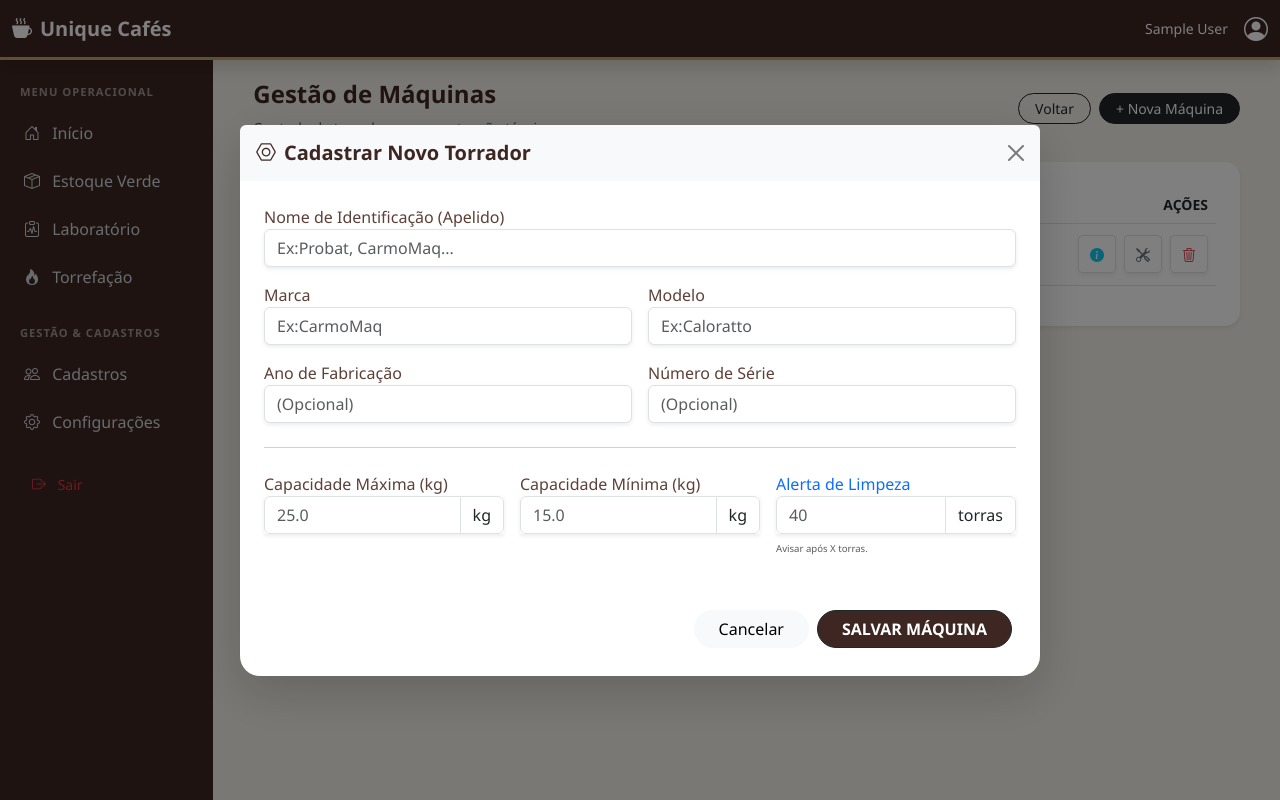
After one commit to JoseVagnerPJ/CoffeeSystem, a Laravel app: page /machines in a window 1280 px wide, after a click on "+ Nova Máquina". The commit adds this page. Run offline with Laravel 8, Linux system fonts and the light colour scheme; a user stored in the database is signed in; tables that the repository leaves empty hold one stand-in row (values such as "Sample post").

Commit message:
Criação do cadastro de máquinas

```diff
--- /dev/null
+++ b/app/Http/Controllers/MachineController.php
@@ -0,0 +1,91 @@
+<?php
+
+namespace App\Http\Controllers;
+
+use Illuminate\Http\Request;
+use App\Models\Machine;
+use App\Models\MachineMaintenance;
+
+class MachineController extends Controller
+{
+    /**
+     * Lista todas as máquinas ativas e seus históricos de manutenção.
+     */
+    public function index()
+    {
+        // Carregamos as máquinas ativas ordenadas por nome
+        // O "with" traz as manutenções ordenadas pela data mais recente (Timeline)
+        $machines = Machine::with(['maintenances' => function ($query) {
+            $query->orderBy('maintenance_date', 'desc');
+        }])
+        ->where('is_active', true)
+        ->orderBy('name')
+        ->get();
+
+        return view('machines.index', compact('machines'));
+    }
+
+    /**
+     * Salva o cadastro de uma nova máquina.
+     */
+    public function store(Request $request)
+    {
+        $request->validate([
+            'name' => 'required|string|max:255',
+            'brand' => 'required|string|max:255',
+            'model' => 'required|string|max:255',
+            'max_capacity' => 'required|numeric',
+            'min_capacity' => 'required|numeric',
+            'cleaning_threshold' => 'required|integer',
+        ]);
+
+        Machine::create([
+            'name'               => $request->name,
+            'brand'              => $request->brand,
+            'model'              => $request->model,
+            'year'               => $request->year,
+            'serial_number'      => $request->serial_number,
+            'max_capacity'       => $request->max_capacity,
+            'min_capacity'       => $request->min_capacity,
+            'cleaning_threshold' => $request->cleaning_threshold,
+            'current_roasts'     => 0, // Inicia zerada
+            'is_active'          => true,
+        ]);
+
+        return redirect()->back()->with('success', 'Máquina cadastrada com sucesso!');
+    }
+
+    /**
+     * Inativa a máquina (Exclusão Lógica).
+     * Mantemos os dados no banco para rastreabilidade de torras antigas.
+     */
+    public function inactivate($id)
+    {
+        $machine = Machine::findOrFail($id);
+        $machine->update(['is_active' => false]);
+
+        return redirect()->back()->with('success', 'Máquina inativada do sistema.');
+    }
+
+    /**
+     * Registra uma nova manutenção técnica no histórico da máquina.
+     */
+    public function storeMaintenance(Request $request, $id)
+    {
+        $request->validate([
+            'maintenance_date' => 'required|date',
+            'provider'         => 'required|string|max:255',
+            'description'      => 'required|string',
+        ]);
+
+        MachineMaintenance::create([
+            'machine_id'             => $id,
+            'maintenance_date'       => $request->maintenance_date,
+            'provider'              => $request->provider,
+            'description'            => $request->description,
+            'next_maintenance_date'  => $request->next_maintenance_date,
+        ]);
+
+        return redirect()->back()->with('success', 'Manutenção técnica registrada no histórico!');
+    }
+}
--- /dev/null
+++ b/app/Models/Machine.php
@@ -0,0 +1,33 @@
+<?php
+
+namespace App\Models;
+
+use Illuminate\Database\Eloquent\Factories\HasFactory;
+use Illuminate\Database\Eloquent\Model;
+
+class Machine extends Model
+{
+    use HasFactory;
+
+    // Campos que podem ser preenchidos em massa
+    protected $fillable = [
+        'name',
+        'brand',
+        'model',
+        'year',
+        'serial_number',
+        'max_capacity',
+        'min_capacity',
+        'cleaning_threshold',
+        'current_roasts',
+        'is_active'
+    ];
+
+    /**
+     * Relacionamento: Uma máquina tem muitas manutenções.
+     */
+    public function maintenances()
+    {
+        return $this->hasMany(MachineMaintenance::class)->orderBy('maintenance_date', 'desc');
+    }
+}
--- /dev/null
+++ b/app/Models/MachineMaintenance.php
@@ -0,0 +1,27 @@
+<?php
+
+namespace App\Models;
+
+use Illuminate\Database\Eloquent\Factories\HasFactory;
+use Illuminate\Database\Eloquent\Model;
+
+class MachineMaintenance extends Model
+{
+    use HasFactory;
+
+    protected $fillable = [
+        'machine_id',
+        'maintenance_date',
+        'provider',
+        'description',
+        'next_maintenance_date'
+    ];
+
+    /**
+     * Relacionamento: Uma manutenção pertence a uma máquina.
+     */
+    public function machine()
+    {
+        return $this->belongsTo(Machine::class);
+    }
+}
--- a/resources/views/cadastros.blade.php
+++ b/resources/views/cadastros.blade.php
@@ -71,7 +71,7 @@
 
         {{-- Módulo: Máquinas --}}
         <div class="col-md-6 col-lg-3">
-            <a href="#" class="card card-modulo shadow-sm p-4 text-decoration-none text-center h-100">
+            <a href="{{ route('machines.index') }}" class="card card-modulo shadow-sm p-4 text-decoration-none text-center h-100">
                 <div class="d-flex justify-content-center">
                     <div class="icon-box">
                         <i class="bi bi-nut fs-1"></i>
--- /dev/null
+++ b/resources/views/machines/index.blade.php
@@ -0,0 +1,87 @@
+@extends('layouts.app')
+
+@section('content')
+<style>
+    .btn-action { width: 38px; height: 38px; display: flex; align-items: center; justify-content: center; padding: 0; transition: all 0.2s; }
+    .btn-action:hover { transform: translateY(-2px); }
+    .progress { height: 8px; border-radius: 10px; background-color: #eee; }
+
+    /* Estilo da Linha do Tempo (Timeline) */
+    .timeline-item { border-start: 2px solid #0dcaf2; position: relative; padding-left: 20px; padding-bottom: 20px; }
+    .timeline-marker { position: absolute; width: 12px; height: 12px; background: #0dcaf2; border-radius: 50%; left: -7px; top: 0; border: 2px solid #fff; }
+</style>
+
+<div class="fade-in px-3">
+    <div class="d-flex justify-content-between align-items-center mb-4">
+        <div>
+            <h2 class="h4 fw-bold" style="color: var(--coffee-brown);">Gestão de Máquinas</h2>
+            <p class="text-muted small mb-0">Controle de torradores e manutenção técnica.</p>
+        </div>
+        <div class="d-flex gap-2">
+            <a href="{{ route('cadastros') }}" class="btn btn-sm btn-outline-dark rounded-pill px-3">Voltar</a>
+            <button class="btn btn-sm btn-dark rounded-pill px-3" data-bs-toggle="modal" data-bs-target="#modalCreateMachine">+ Nova Máquina</button>
+        </div>
+    </div>
+
+    @if(session('success'))
+        <div class="alert alert-success border-0 shadow-sm py-2 mb-4 small animate-fade-in">
+            <i class="bi bi-check-circle-fill me-2"></i> {{ session('success') }}
+        </div>
+    @endif
+
+    <div class="card border-0 shadow-sm p-4" style="border-radius: 15px;">
+        <div class="table-responsive">
+            <table class="table align-middle">
+                <thead>
+                    <tr class="small text-muted text-uppercase">
+                        <th>Máquina / Modelo</th>
+                        <th>Capacidade</th>
+                        <th>Status de Limpeza</th>
+                        <th class="text-end">Ações</th>
+                    </tr>
+                </thead>
+                <tbody>
+                    @forelse($machines as $m)
+                    <tr>
+                        <td>
+                            <div class="fw-bold text-dark">{{ $m->name }}</div>
+                            <div class="small text-muted">{{ $m->brand }} {{ $m->model }}</div>
+                        </td>
+                        <td><span class="badge bg-light text-dark border fw-normal">{{ number_format($m->min_capacity, 1) }}kg - {{ number_format($m->max_capacity, 1) }}kg</span></td>
+                        <td style="width: 200px;">
+                            @php
+                                $percent = $m->cleaning_threshold > 0 ? ($m->current_roasts / $m->cleaning_threshold) * 100 : 0;
+                                $color = $percent > 80 ? 'bg-danger' : ($percent > 50 ? 'bg-warning' : 'bg-success');
+                            @endphp
+                            <div class="progress shadow-sm"><div class="progress-bar {{ $color }}" style="width: {{ $percent }}%"></div></div>
+                            <small class="text-muted" style="font-size: 0.65rem;">{{ $m->current_roasts }} / {{ $m->cleaning_threshold }} torras</small>
+                        </td>
+                        <td class="text-end">
+                            <div class="d-flex gap-2 justify-content-end">
+                                <button class="btn btn-sm btn-white border btn-action text-info shadow-sm" data-bs-toggle="modal" data-bs-target="#modalInfoMachine{{ $m->id }}"><i class="bi bi-info-circle-fill"></i></button>
+                                <button class="btn btn-sm btn-white border btn-action text-secondary shadow-sm" data-bs-toggle="modal" data-bs-target="#modalMaintenanceMachine{{ $m->id }}"><i class="bi bi-tools"></i></button>
+                                <form action="{{ route('machines.inactivate', $m->id) }}" method="POST" onsubmit="return confirm('Deseja inativar?')">
+                                    @csrf @method('PATCH')
+                                    <button type="submit" class="btn btn-sm btn-white border btn-action text-danger shadow-sm"><i class="bi bi-trash3"></i></button>
+                                </form>
+                            </div>
+                        </td>
+                    </tr>
+                    @empty
+                    <tr><td colspan="4" class="text-center py-5 text-muted">Nenhuma máquina cadastrada.</td></tr>
+                    @endforelse
+                </tbody>
+            </table>
+        </div>
+    </div>
+</div>
+
+{{-- MODAIS (FORA DA TABELA PARA EVITAR ERROS DE LAYOUT) --}}
+@include('machines.partials.modal_create')
+
+@foreach($machines as $m)
+    @include('machines.partials.modal_info', ['m' => $m])
+    @include('machines.partials.modal_maintenance', ['m' => $m])
+@endforeach
+
+@endsection
--- /dev/null
+++ b/resources/views/machines/partials/modal_create.blade.php
@@ -0,0 +1,68 @@
+<div class="modal fade" id="modalCreateMachine" tabindex="-1" aria-hidden="true">
+    <div class="modal-dialog modal-lg modal-dialog-centered">
+        <form action="{{ route('machines.store') }}" method="POST" class="modal-content border-0 shadow-lg" style="border-radius: 20px;">
+            @csrf
+            <div class="modal-header border-0 bg-light rounded-top">
+                <h5 class="fw-bold mb-0" style="color: var(--coffee-brown);"><i class="bi bi-nut me-2"></i>Cadastrar Novo Torrador</h5>
+                <button type="button" class="btn-close" data-bs-dismiss="modal"></button>
+            </div>
+            <div class="modal-body p-4">
+                <div class="row g-3">
+                    {{-- Identificação --}}
+                    <div class="col-md-12">
+                        <label class="info-label">Nome de Identificação (Apelido)</label>
+                        <input type="text" name="name" class="form-control shadow-sm" placeholder="Ex:Probat, CarmoMaq..." required>
+                    </div>
+                    <div class="col-md-6">
+                        <label class="info-label">Marca</label>
+                        <input type="text" name="brand" class="form-control shadow-sm" placeholder="Ex:CarmoMaq" required>
+                    </div>
+                    <div class="col-md-6">
+                        <label class="info-label">Modelo</label>
+                        <input type="text" name="model" class="form-control shadow-sm" placeholder="Ex:Caloratto" required>
+                    </div>
+
+                    {{-- Opcionais Técnicos --}}
+                    <div class="col-md-6">
+                        <label class="info-label">Ano de Fabricação</label>
+                        <input type="number" name="year" class="form-control shadow-sm" placeholder="(Opcional)">
+                    </div>
+                    <div class="col-md-6">
+                        <label class="info-label">Número de Série </label>
+                        <input type="text" name="serial_number" class="form-control shadow-sm" placeholder="(Opcional)">
+                    </div>
+
+                    <div class="col-12"><hr class="my-2 opacity-10"></div>
+
+                    {{-- Capacidades --}}
+                    <div class="col-md-4">
+                        <label class="info-label">Capacidade Máxima (kg)</label>
+                        <div class="input-group shadow-sm">
+                            <input type="number" step="0.1" name="max_capacity" class="form-control" placeholder="25.0" required>
+                            <span class="input-group-text bg-white">kg</span>
+                        </div>
+                    </div>
+                    <div class="col-md-4">
+                        <label class="info-label">Capacidade Mínima (kg)</label>
+                        <div class="input-group shadow-sm">
+                            <input type="number" step="0.1" name="min_capacity" class="form-control" placeholder="15.0" required>
+                            <span class="input-group-text bg-white">kg</span>
+                        </div>
+                    </div>
+                    <div class="col-md-4">
+                        <label class="info-label text-primary">Alerta de Limpeza</label>
+                        <div class="input-group shadow-sm">
+                            <input type="number" name="cleaning_threshold" class="form-control" placeholder="40" required>
+                            <span class="input-group-text bg-white">torras</span>
+                        </div>
+                        <small class="text-muted" style="font-size: 0.6rem;">Avisar após X torras.</small>
+                    </div>
+                </div>
+            </div>
+            <div class="modal-footer border-0 p-4">
+                <button type="button" class="btn btn-light rounded-pill px-4" data-bs-dismiss="modal">Cancelar</button>
+                <button type="submit" class="btn btn-dark rounded-pill px-4 fw-bold" style="background: var(--coffee-brown);">SALVAR MÁQUINA</button>
+            </div>
+        </form>
+    </div>
+</div>
--- /dev/null
+++ b/resources/views/machines/partials/modal_info.blade.php
@@ -0,0 +1,70 @@
+<div class="modal fade" id="modalInfoMachine{{ $m->id }}" tabindex="-1" aria-hidden="true">
+    <div class="modal-dialog modal-dialog-centered">
+        <div class="modal-content border-0 shadow-lg" style="border-radius: 20px;">
+            <div class="modal-header border-0 bg-light rounded-top p-4">
+                <h5 class="fw-bold mb-0 text-info"><i class="bi bi-info-circle-fill me-2"></i>Ficha Técnica</h5>
+                <button type="button" class="btn-close" data-bs-dismiss="modal"></button>
+            </div>
+            <div class="modal-body p-4">
+                {{-- Identificação do Equipamento --}}
+                <div class="mb-4">
+                    <span class="info-label">Equipamento</span>
+                    <h5 class="fw-bold mb-0">{{ $m->name }}</h5>
+                    <small class="text-muted">
+                        {{ $m->brand }} - {{ $m->model }}
+                        @if($m->year) <span class="ms-1">({{ $m->year }})</span> @endif
+                    </small>
+                </div>
+
+                {{-- Informações Técnicas em 3 Colunas --}}
+                <div class="row g-3 mb-4 text-center">
+                    <div class="col-4 border-end">
+                        <span class="info-label">Número de Série</span>
+                        <p class="small fw-bold mb-0 text-truncate" title="{{ $m->serial_number ?? 'Não informado' }}">
+                            {{ $m->serial_number ?? '---' }}
+                        </p>
+                    </div>
+                    <div class="col-4 border-end">
+                        <span class="info-label">Capacidade Mín.</span>
+                        <p class="small fw-bold mb-0 text-secondary">{{ number_format($m->min_capacity, 1) }} kg</p>
+                    </div>
+                    <div class="col-4">
+                        <span class="info-label">Capacidade Máx.</span>
+                        <p class="small fw-bold mb-0 text-primary">{{ number_format($m->max_capacity, 1) }} kg</p>
+                    </div>
+                </div>
+
+                <hr class="opacity-10">
+
+                {{-- Histórico de Manutenções --}}
+                <h6 class="fw-bold small mb-3 text-uppercase" style="font-size: 0.7rem; color: var(--coffee-brown);">Histórico de Manutenções</h6>
+                <div class="timeline-container px-2" style="max-height: 300px; overflow-y: auto;">
+                    @forelse($m->maintenances as $mt)
+                    <div class="timeline-item">
+                        <div class="timeline-marker"></div>
+                        <div class="small fw-bold">
+                            {{-- Data de Realização --}}
+                            {{ date('d/m/Y', strtotime($mt->maintenance_date)) }}
+
+                            {{-- Data Sugerida com Traço --}}
+                            @if($mt->next_maintenance_date)
+                                <span class="text-primary mx-1">—</span>
+                                <span class="text-primary" title="Próxima manutenção sugerida">
+                                    Próxima manutenção sugerida: {{ date('d/m/Y', strtotime($mt->next_maintenance_date)) }}
+                                </span>
+                            @endif
+                        </div>
+                        <div class="small text-muted fw-bold">{{ $mt->provider }}</div>
+                        <p class="small text-muted mb-0">{{ $mt->description }}</p>
+                    </div>
+                    @empty
+                        <p class="small text-muted italic text-center py-2">Nenhuma manutenção técnica registrada.</p>
+                    @endforelse
+                </div>
+            </div>
+            <div class="modal-footer border-0 p-4 pt-0">
+                <button type="button" class="btn btn-light w-100 rounded-pill fw-bold border" data-bs-dismiss="modal">FECHAR</button>
+            </div>
+        </div>
+    </div>
+</div>
--- /dev/null
+++ b/resources/views/machines/partials/modal_maintenance.blade.php
@@ -0,0 +1,37 @@
+<div class="modal fade" id="modalMaintenanceMachine{{ $m->id }}" tabindex="-1" aria-hidden="true">
+    <div class="modal-dialog modal-dialog-centered">
+        <div class="modal-content border-0 shadow-lg" style="border-radius: 20px;">
+            <div class="modal-header border-0 bg-light rounded-top p-4">
+                <h5 class="fw-bold mb-0 text-secondary"><i class="bi bi-tools me-2"></i>Registrar Manutenção Técnica</h5>
+                <button type="button" class="btn-close" data-bs-dismiss="modal"></button>
+            </div>
+            <form action="{{ route('machines.storeMaintenance', $m->id) }}" method="POST">
+                @csrf
+                <div class="modal-body p-4">
+                    <p class="small text-muted mb-4 text-uppercase fw-bold" style="font-size: 0.65rem;">Máquina: {{ $m->name }}</p>
+                    <div class="row g-3">
+                        <div class="col-md-6">
+                            <label class="info-label">Data da Manutenção</label>
+                            <input type="date" name="maintenance_date" class="form-control" value="{{ date('Y-m-d') }}" required>
+                        </div>
+                        <div class="col-md-6">
+                            <label class="info-label">Próxima Sugerida (Opcional)</label>
+                            <input type="date" name="next_maintenance_date" class="form-control">
+                        </div>
+                        <div class="col-12">
+                            <label class="info-label">Técnico / Empresa</label>
+                            <input type="text" name="provider" class="form-control" placeholder="Ex: Assistência Técnica Probat" required>
+                        </div>
+                        <div class="col-12">
+                            <label class="info-label">Descrição do Serviço</label>
+                            <textarea name="description" class="form-control" rows="3" required placeholder="O que foi feito?"></textarea>
+                        </div>
+                    </div>
+                </div>
+                <div class="modal-footer border-0 p-4 pt-0">
+                    <button type="submit" class="btn btn-dark w-100 rounded-pill fw-bold">REGISTRAR SERVIÇO</button>
+                </div>
+            </form>
+        </div>
+    </div>
+</div>
--- a/routes/web.php
+++ b/routes/web.php
@@ -4,6 +4,7 @@ use Illuminate\Support\Facades\Route;
 use App\Http\Controllers\DashboardController;
 use App\Http\Controllers\GreenCoffeeLotController;
 use App\Http\Controllers\SupplierController;
+use App\Http\Controllers\MachineController;
 
 /*
 |--------------------------------------------------------------------------
@@ -23,22 +24,13 @@ Route::middleware(['auth'])->group(function () {
     Route::get('/', [DashboardController::class, 'index'])->name('inicio');
 
     // --- MÓDULO: ESTOQUE VERDE ---
-    // Listagem de Lotes
     Route::get('/estoque', [GreenCoffeeLotController::class, 'index'])->name('estoque');
-    // Salvar Novo Lote (POST)
     Route::post('/estoque', [GreenCoffeeLotController::class, 'store'])->name('estoque.store');
-    // Deletar Lote (Delete)
     Route::delete('/estoque/{id}', [GreenCoffeeLotController::class, 'destroy'])->name('estoque.destroy');
-    // Capturar Lote (Sessão)
     Route::get('/estoque/capture/{id}', [GreenCoffeeLotController::class, 'capture'])->name('estoque.capture');
-    // Soltar Lote (Limpar Sessão)
     Route::get('/estoque/clear-capture', [GreenCoffeeLotController::class, 'clearCapture'])->name('estoque.clear-capture');
 
-
-    // --- DEMAIS MÓDULOS ---
-    Route::get('/laboratorio', [DashboardController::class, 'laboratorio'])->name('laboratorio');
-    Route::get('/torrefacao', [DashboardController::class, 'torrefacao'])->name('torrefacao');
-    Route::get('/cadastros', [DashboardController::class, 'cadastros'])->name('cadastros');
+    // --- FORNECEDORES ---
     Route::get('/suppliers', [SupplierController::class, 'index'])->name('suppliers.index');
     Route::get('/suppliers/capture/{type}/{id}', [SupplierController::class, 'capture'])->name('suppliers.capture');
     Route::get('/suppliers/clear', [SupplierController::class, 'clearCapture'])->name('suppliers.clear');
@@ -48,5 +40,20 @@ Route::middleware(['auth'])->group(function () {
     Route::post('/suppliers/company', [SupplierController::class, 'storeCompany'])->name('suppliers.storeCompany');
     Route::get('/configuracoes', [DashboardController::class, 'configuracoes'])->name('configuracoes');
 
+    // --- LABORATÓRIO ---
+    Route::get('/laboratorio', [DashboardController::class, 'laboratorio'])->name('laboratorio');
+
+    // --- TORREFAÇÃO ---
+    Route::get('/torrefacao', [DashboardController::class, 'torrefacao'])->name('torrefacao');
+
+    // --- CADASTROS ---
+    Route::get('/cadastros', [DashboardController::class, 'cadastros'])->name('cadastros');
+
+    // --- MÁQUINAS ---
+    Route::get('/machines', [MachineController::class, 'index'])->name('machines.index');
+    Route::post('/machines', [MachineController::class, 'store'])->name('machines.store');
+    Route::patch('/machines/{id}/inactivate', [MachineController::class, 'inactivate'])->name('machines.inactivate');
+    Route::post('/machines/{id}/maintenance', [MachineController::class, 'storeMaintenance'])->name('machines.storeMaintenance');
+
+
 });
-// Rotas de Captura e Vínculo de Entidades
```
Also changed, not shown: database/migrations/2025_12_18_214537_create_roasting_machines_table.php (deleted), database/migrations/2025_12_25_135344_create_machines_table.php (added), database/migrations/2025_12_25_135442_create_machine_maintenances_table.php (added).
